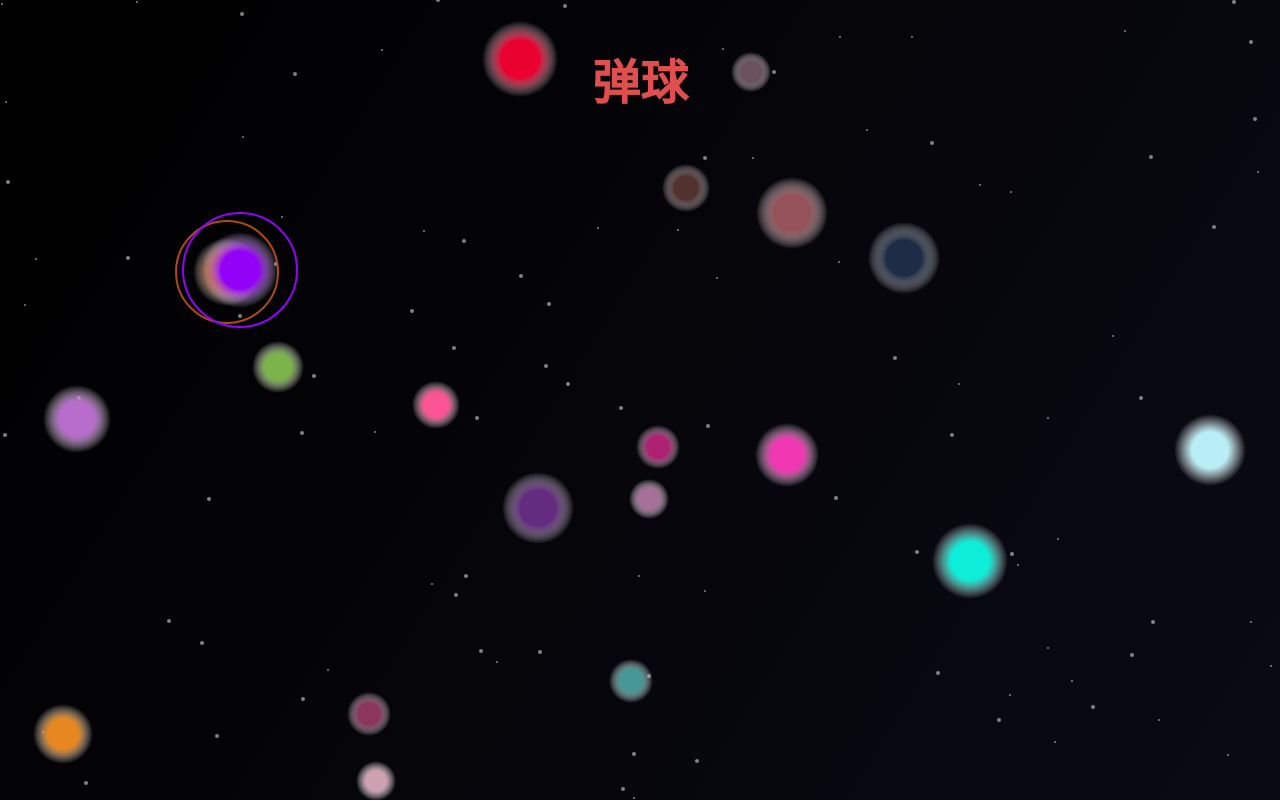
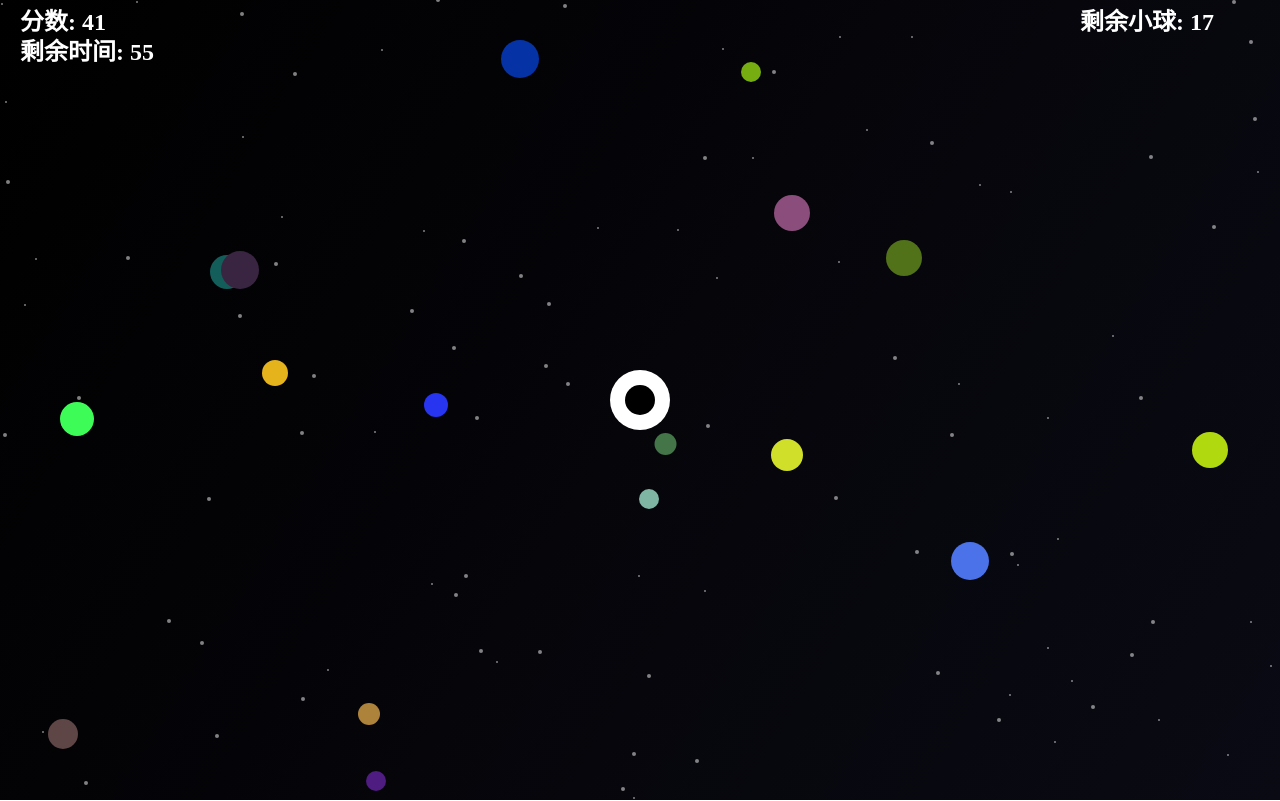
Before and after one commit to li619/Web-Labs, a plain HTML site: page index.html in a window 1280 px wide. Drawn offline with Linux system fonts and the light colour scheme.

Commit message:
test lab01

```diff
--- a/index.html
+++ b/index.html
@@ -20,51 +20,39 @@
 </head>
 <body>
     <canvas id="canvas"></canvas>
+    <audio id="hitSound" src="hit.mp3" preload="auto"></audio> <!-- 碰撞音效(并没有找到很好的音频所以并没有这个音效) -->
+    <audio id="catchSound" src="but.mp3" preload="auto"> </audio> <!-- 捕获音效 -->
     <script>
         const canvas = document.getElementById("canvas");
         const ctx = canvas.getContext("2d");
+        const hitSound = document.getElementById("hitSound");
+        const catchSound = document.getElementById("catchSound");
 
         canvas.width = window.innerWidth;
         canvas.height = window.innerHeight;
 
-        class Ball {
-            constructor(x, y, velX, velY, color, size) {
+        class Shape {
+            constructor(x, y, size, color) {
                 this.x = x;
                 this.y = y;
-                this.velX = velX;
-                this.velY = velY;
+                this.size = size;
                 this.color = color;
-                this.size = size;
-                this.collisionEffect = false; // 碰撞效果标志
             }
 
             draw() {
-                if (this.collisionEffect) {
-                    this.drawCollisionEffect(); // 绘制碰撞效果
-                }
-                this.drawGlow(); // 绘制光晕
+                ctx.fillStyle = this.color;
                 ctx.beginPath();
-                ctx.fillStyle = this.color;
                 ctx.arc(this.x, this.y, this.size, 0, 2 * Math.PI);
                 ctx.fill();
             }
+        }
 
-            drawGlow() {
-                const glowGradient = ctx.createRadialGradient(this.x, this.y, this.size, this.x, this.y, this.size * 2);
-                glowGradient.addColorStop(0, this.color);
-                glowGradient.addColorStop(1, 'rgba(255, 255, 255, 0)'); // 透明
-                ctx.fillStyle = glowGradient;
-                ctx.beginPath();
-                ctx.arc(this.x, this.y, this.size * 2, 0, 2 * Math.PI);
-                ctx.fill();
-            }
-
-            drawCollisionEffect() {
-                ctx.beginPath();
-                ctx.arc(this.x, this.y, this.size * 3, 0, 2 * Math.PI);
-                ctx.strokeStyle = this.color;
-                ctx.lineWidth = 2;
-                ctx.stroke();
+        class Ball extends Shape {
+            constructor(x, y, velX, velY, color, size) {
+                super(x, y, size, color);
+                this.velX = velX;
+                this.velY = velY;
+                this.scoreValue = size; // 根据大小设置分值
             }
 
             update() {
@@ -79,7 +67,7 @@
                 this.y += this.velY * 1.5; // 加快速度
             }
 
-            collisionDetect(balls) {
+            collisionDetect(balls, devilCircle) {
                 for (let ball of balls) {
                     if (this !== ball) {
                         const dx = this.x - ball.x;
@@ -89,11 +77,47 @@
                         if (distance < this.size + ball.size) {
                             this.color = randomColor();
                             ball.color = randomColor();
-                            this.collisionEffect = true; // 触发碰撞效果
-                            setTimeout(() => { this.collisionEffect = false; }, 200); // 碰撞效果持续200毫秒
+                            hitSound.play(); // 播放碰撞音效
                         }
                     }
                 }
+
+                const dx = this.x - devilCircle.x;
+                const dy = this.y - devilCircle.y;
+                const distance = Math.sqrt(dx * dx + dy * dy);
+
+                if (distance < this.size + devilCircle.outerSize) { // 检查与外圈的碰撞
+                    balls.splice(balls.indexOf(this), 1); // 移除被抓的球
+                    score += this.scoreValue; // 更新分数
+                    catchSound.play(); // 播放捕获音效
+                }
+            }
+        }
+
+        class DevilCircle {
+            constructor(x, y, outerSize, innerSize) {
+                this.x = x;
+                this.y = y;
+                this.outerSize = outerSize; // 外圈半径
+                this.innerSize = innerSize; // 内圈半径
+                this.color = 'white'; // 颜色
+                this.isMovable = false; // 初始不可移动
+            }
+
+            draw() {
+                ctx.fillStyle = this.color;
+                ctx.beginPath();
+                ctx.arc(this.x, this.y, this.outerSize, 0, 2 * Math.PI);
+                ctx.fill(); // 绘制外圈
+
+                ctx.fillStyle = '#000'; // 填充内圈为黑色
+                ctx.beginPath();
+                ctx.arc(this.x, this.y, this.innerSize, 0, 2 * Math.PI);
+                ctx.fill(); // 绘制内圈
+            }
+
+            toggleMovable() {
+                this.isMovable = !this.isMovable; // 切换可移动状态
             }
         }
 
@@ -110,6 +134,36 @@
             );
             balls.push(ball);
         }
+
+        const devilCircle = new DevilCircle(canvas.width / 2, canvas.height / 2, 30, 15); // 调整外圈和内圈半径
+
+        let score = 0; // 初始分数
+        let timeLimit = 60; // 时间限制（秒）
+        let timer = setInterval(() => {
+            timeLimit--;
+            if (timeLimit <= 0) {
+                clearInterval(timer);
+                alert("时间到！你的分数是：" + score);
+            }
+        }, 1000);
+
+        canvas.addEventListener('click', (event) => {
+            const dx = event.clientX - devilCircle.x;
+            const dy = event.clientY - devilCircle.y;
+            const distance = Math.sqrt(dx * dx + dy * dy);
+
+            // 检查点击是否在恶魔圈内
+            if (distance < devilCircle.outerSize) {
+                devilCircle.toggleMovable(); // 切换可移动状态
+            }
+        });
+
+        canvas.addEventListener('mousemove', (event) => {
+            if (devilCircle.isMovable) {
+                devilCircle.x = event.clientX;
+                devilCircle.y = event.clientY;
+            }
+        });
 
         function random(min, max) {
             return Math.floor(Math.random() * (max - min)) + min;
@@ -139,10 +193,12 @@
         }
 
         function drawText() {
-            ctx.fillStyle = randomColor(); // 彩色文本
-            ctx.font = "bold 48px PingFangSC"; // 设置字体和大小
-            ctx.textAlign = "center"; // 文本居中
-            ctx.fillText("弹球", canvas.width / 2, 100); // 绘制文本
+            ctx.fillStyle = 'white'; // 计分器文本
+            ctx.font = "bold 24px PingFangSC"; // 设置字体和大小
+            ctx.textAlign = "left"; // 文本左对齐
+            ctx.fillText("分数: " + score, 20, 30); // 绘制文本
+            ctx.fillText("剩余时间: " + timeLimit, 20, 60); // 绘制剩余时间
+            ctx.fillText("剩余小球: " + balls.length, canvas.width - 200, 30); // 绘制剩余小球
         }
 
         function loop() {
@@ -152,10 +208,11 @@
             for (let ball of balls) {
                 ball.draw();
                 ball.update();
-                ball.collisionDetect(balls);
+                ball.collisionDetect(balls, devilCircle);
             }
 
-            drawText(); // 绘制彩色文本
+            devilCircle.draw(); // 绘制恶魔圈
+            drawText(); // 绘制计分器文本
 
             requestAnimationFrame(loop);
         }
```
Also changed, not shown: 2 other files.
